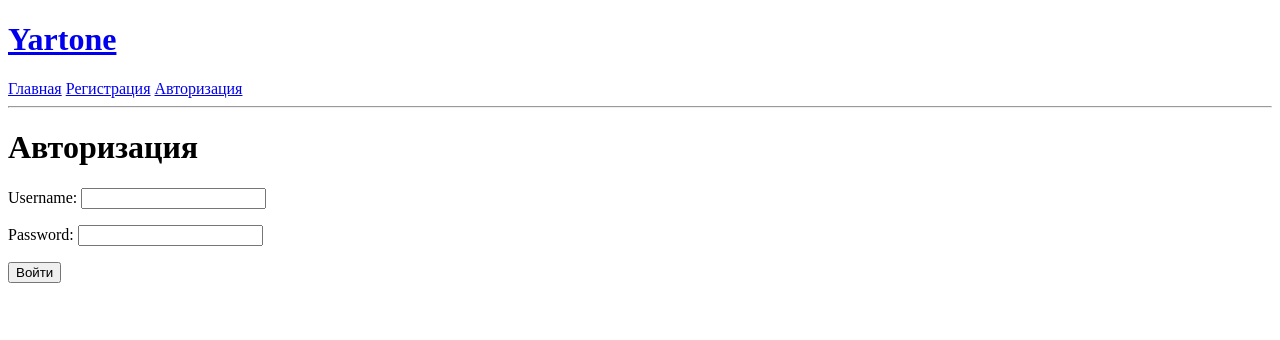
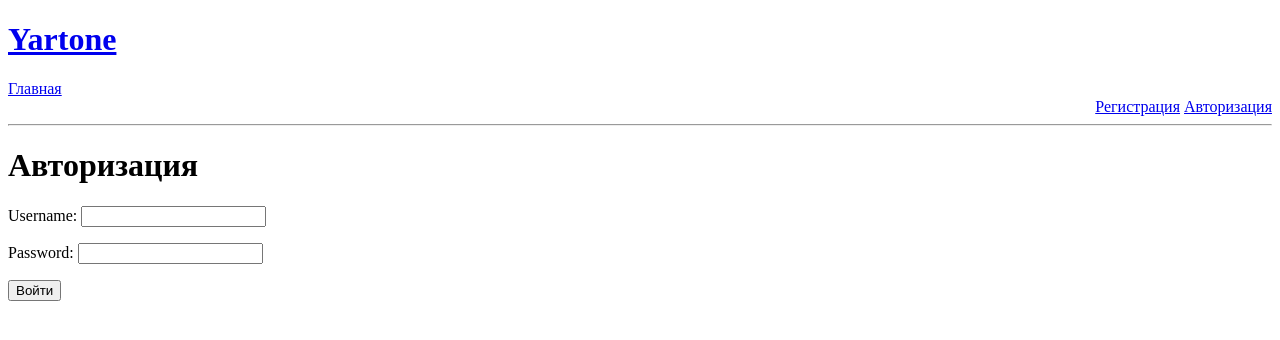
Before and after one commit to asanvlit/Django-edu-project, a Django app: page /auth/ in a window 1280 px wide. Shown: the top 340 px of the page. Run offline with Django 4.2, Linux system fonts and the light colour scheme.

Commit message:
= menu enhancements

```diff
--- a/web/templates/web/base.html
+++ b/web/templates/web/base.html
@@ -9,10 +9,18 @@
     <nav>
         <a href="{% url 'main' %}">Главная</a>
          {%  if user.is_anonymous %}
-             <a href="{% url 'registration' %}">Регистрация</a>
-             <a href="{% url 'auth' %}">Авторизация</a>
+             <div style="text-align: right">
+                 <a href="{% url 'registration' %}">Регистрация</a>
+                 <a href="{% url 'auth' %}">Авторизация</a>
+             </div>
          {%  else %}
-             <a href="{% url 'logout' %}">Выход</a>
+             <a href="{% url 'posts_add' %}">Создать пост</a>
+             <div style="text-align: right">
+                 {%  if not user.is_anonymous %}
+                    Вы авторизованы как <b>{{ user.username }}</b>
+                 {%  endif %}
+                 <a href="{% url 'logout' %}">Выход</a>
+             </div>
          {%  endif %}
     </nav>
     <hr>
--- a/web/templates/web/main.html
+++ b/web/templates/web/main.html
@@ -1,11 +1,5 @@
 {% extends 'web/base.html' %}
 {% block content %}
-    {%  if not user.is_anonymous %}
-        <p>Вы авторизованы как <b>{{ user.username }}</b></p>
-    {%  endif %}
-
-    <a href="{% url 'posts_add' %}">Создать пост</a>
-
     <ul>
         {% for post in posts %}
             <li>
```
